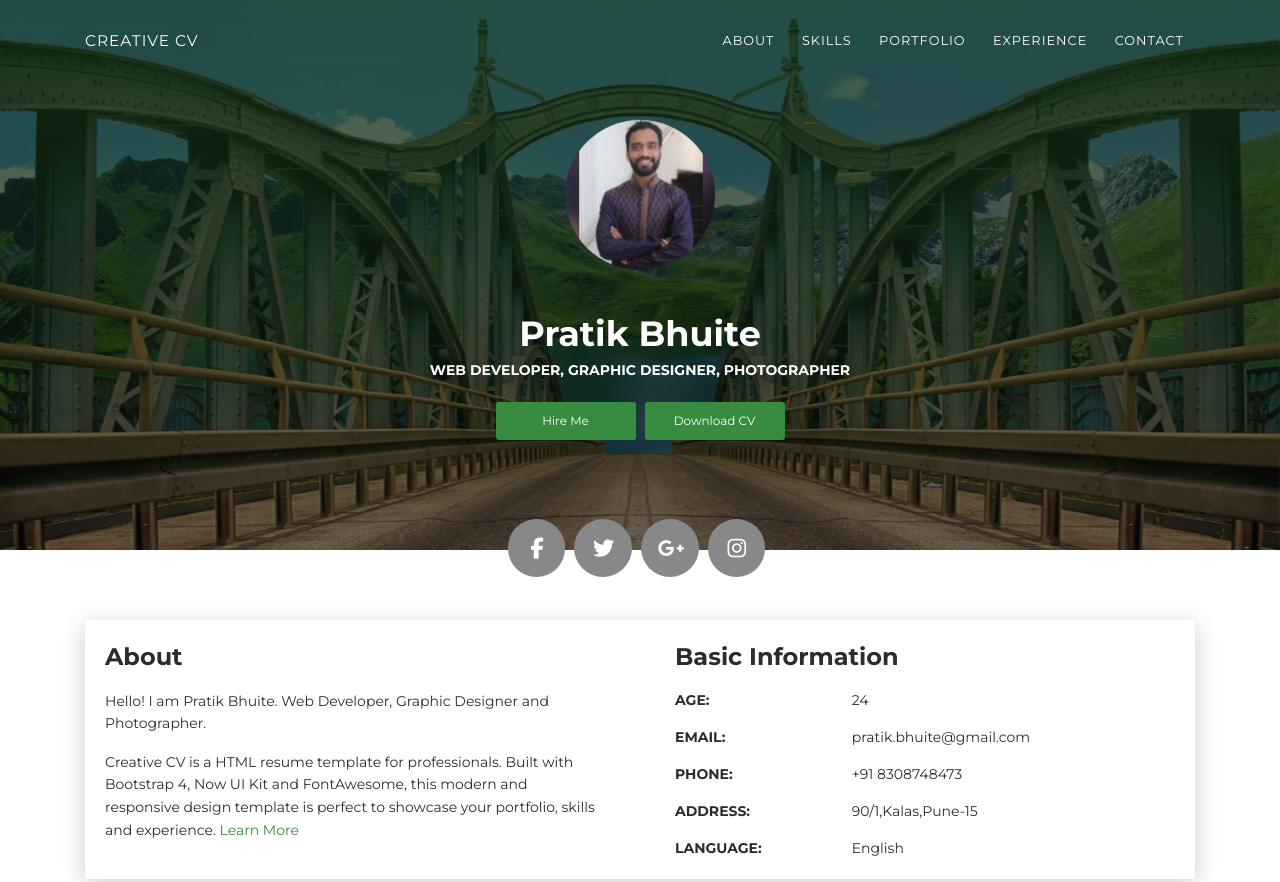
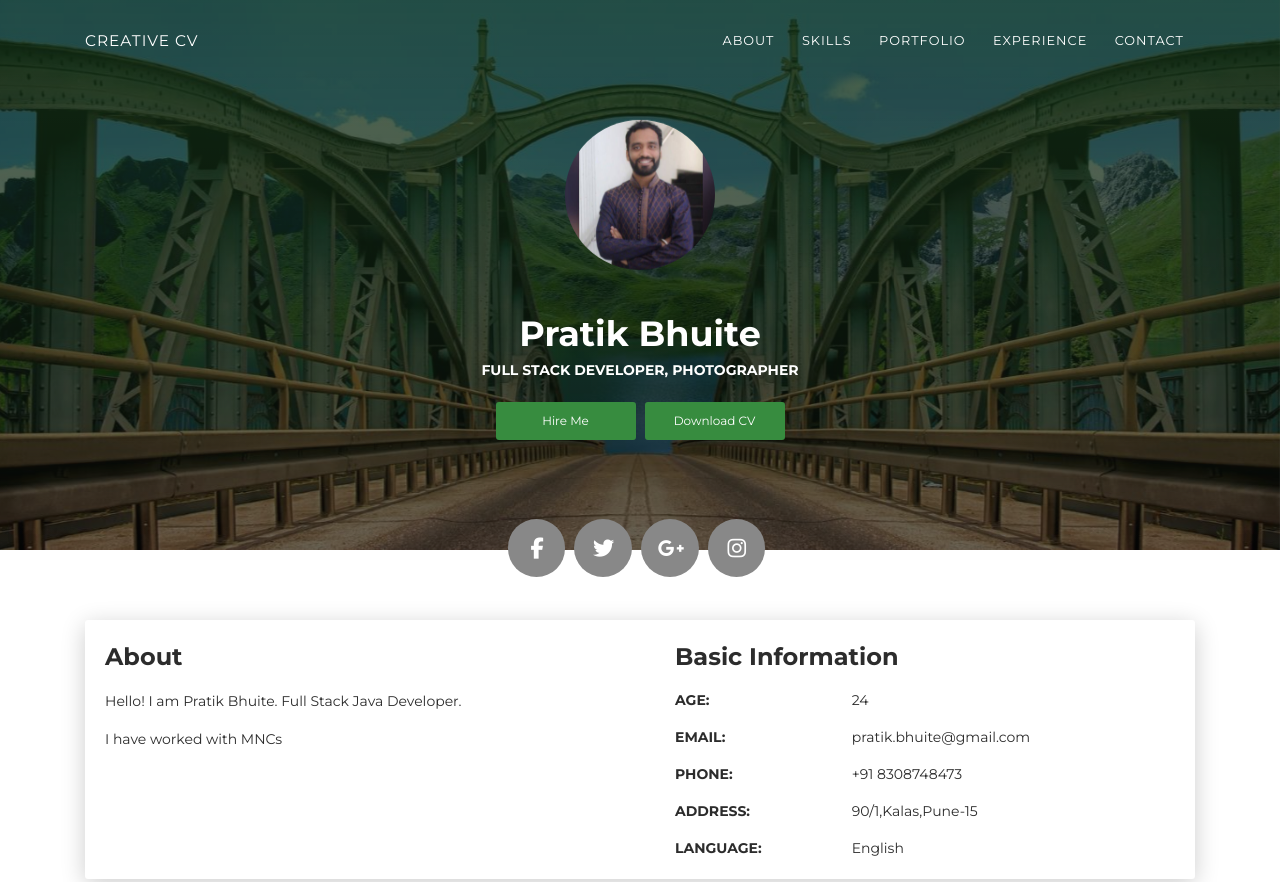
Before and after one commit to Pratik-Bhuite/me, a plain HTML site: page index.html in a window 1280 px wide. Shown: the top 882 px of the page. Drawn offline with Linux system fonts and the light colour scheme.

Commit message:
Social Links Updated

```diff
--- a/index.html
+++ b/index.html
@@ -4,8 +4,8 @@
     <meta charset="UTF-8">
     <meta http-equiv="X-UA-Compatible" content="IE=edge">
     <meta name="viewport" content="width=device-width, initial-scale=1">
-    <title>Creative CV</title>
-    <meta name="description" content="Creative CV is a HTML resume template for professionals. Built with Bootstrap 4, Now UI Kit and FontAwesome, this modern and responsive design template is perfect to showcase your portfolio, skils and experience."/>
+    <title>Pratik Bhuite</title>
+    <meta name="description" content="Energetic Full Stack Developer with experience in developing robust code for high-volume businesses. An enthusiastic team player with a desire to learn and work in challenging environment."/>
     <link href="https://fonts.googleapis.com/css?family=Montserrat:400,700,200" rel="stylesheet">
     <link href="https://maxcdn.bootstrapcdn.com/font-awesome/latest/css/font-awesome.min.css" rel="stylesheet">
     <link href="css/aos.css" rel="stylesheet">
@@ -43,12 +43,12 @@
         <div class="content-center">
           <div class="cc-profile-image"><a href="#"><img src="images/me.jpg" alt="Image"/></a></div>
           <div class="h2 title">Pratik Bhuite</div>
-          <p class="category text-white">Web Developer, Graphic Designer,  Photographer</p><a class="btn btn-primary smooth-scroll mr-2" href="#contact" data-aos="zoom-in" data-aos-anchor="data-aos-anchor">Hire Me</a><a class="btn btn-primary" href="#" data-aos="zoom-in" data-aos-anchor="data-aos-anchor">Download CV</a>
+          <p class="category text-white">Full Stack Developer, Photographer</p><a class="btn btn-primary smooth-scroll mr-2" href="#contact" data-aos="zoom-in" data-aos-anchor="data-aos-anchor">Hire Me</a><a class="btn btn-primary" href="#" data-aos="zoom-in" data-aos-anchor="data-aos-anchor">Download CV</a>
         </div>
       </div>
       <div class="section">
         <div class="container">
-          <div class="button-container"><a class="btn btn-default btn-round btn-lg btn-icon" href="#" rel="tooltip" title="Follow me on Facebook"><i class="fa fa-facebook"></i></a><a class="btn btn-default btn-round btn-lg btn-icon" href="#" rel="tooltip" title="Follow me on Twitter"><i class="fa fa-twitter"></i></a><a class="btn btn-default btn-round btn-lg btn-icon" href="#" rel="tooltip" title="Follow me on Google+"><i class="fa fa-google-plus"></i></a><a class="btn btn-default btn-round btn-lg btn-icon" href="#" rel="tooltip" title="Follow me on Instagram"><i class="fa fa-instagram"></i></a></div>
+          <div class="button-container"><a class="btn btn-default btn-round btn-lg btn-icon" href="https://www.facebook.com/pratik.bhuite" rel="tooltip" title="Follow me on Facebook"><i class="fa fa-facebook"></i></a><a class="btn btn-default btn-round btn-lg btn-icon" href="https://www.twitter.com/pratikbhuite" rel="tooltip" title="Follow me on Twitter"><i class="fa fa-twitter"></i></a><a class="btn btn-default btn-round btn-lg btn-icon" href="https://plus.google.com/+PratikBhuite" rel="tooltip" title="Follow me on Google+"><i class="fa fa-google-plus"></i></a><a class="btn btn-default btn-round btn-lg btn-icon" href="https://www.instagram.com/pratik.bhuite" rel="tooltip" title="Follow me on Instagram"><i class="fa fa-instagram"></i></a></div>
         </div>
       </div>
     </div>
@@ -61,8 +61,8 @@
         <div class="col-lg-6 col-md-12">
           <div class="card-body">
             <div class="h4 mt-0 title">About</div>
-            <p>Hello! I am Pratik Bhuite. Web Developer, Graphic Designer and Photographer.</p>
-            <p>Creative CV is a HTML resume template for professionals. Built with Bootstrap 4, Now UI Kit and FontAwesome, this modern and responsive design template is perfect to showcase your portfolio, skills and experience. <a href="https://templateflip.com/templates/creative-cv/" target="_blank">Learn More</a></p>
+            <p>Hello! I am Pratik Bhuite. Full Stack Java Developer.</p>
+            <p>I have worked with MNCs </p>
           </div>
         </div>
         <div class="col-lg-6 col-md-12">
```
